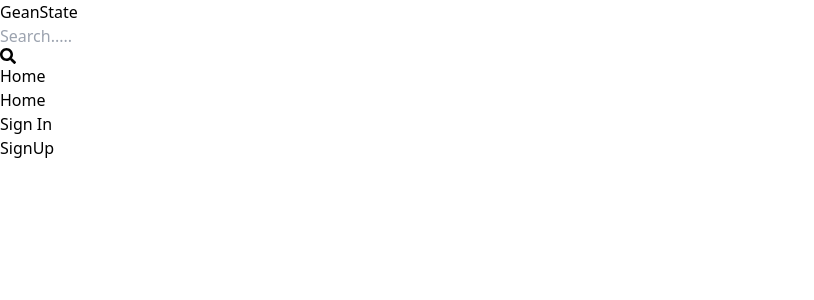
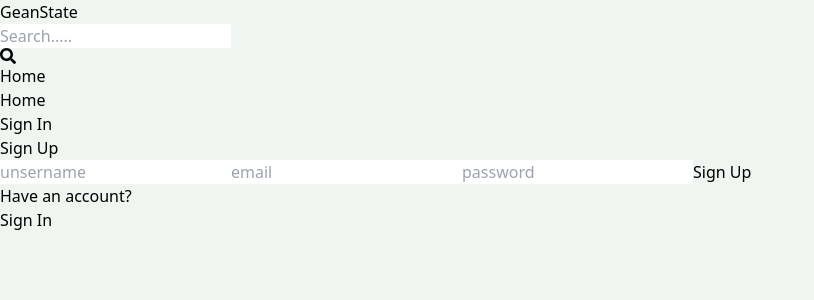
Before and after one commit to Gean2003/mern-state, a React (Vite) app in the folder client/: page /sign-up in a window 1280 px wide. Shown: the top 300 px of the page, without its empty margins (0-814 px from the left). Built offline with nearby package versions, Linux system fonts and the light colour scheme.

Commit message:
complete sign up page ui

```diff
--- a/client/src/index.css
+++ b/client/src/index.css
@@ -1,3 +1,7 @@
 @tailwind base;
 @tailwind components;
 @tailwind utilities;
+
+body{
+    background-color: rgb(241, 245, 241);
+}
--- a/client/src/pages/SignUp.jsx
+++ b/client/src/pages/SignUp.jsx
@@ -1,7 +1,27 @@
 import React from 'react'
+import { Link } from 'react-router-dom'
 
 export default function SignUp() {
   return (
-    <div>SignUp</div>
+    <div className='p-3 max-w-lg'>
+      <h1 className='text-3xl text-center font-semibold my-7'>Sign Up</h1>
+      <form className='flex flex-col gap-4'>
+        <input type="text" placeholder='unsername'
+        className='border p-3 rounded-lg ' id='username' />
+
+        <input type="email" placeholder='email'
+        className='border p-3 rounded-lg ' id='email' />
+
+        <input type="password" placeholder='password'
+        className='border p-3 rounded-lg ' id='password' />
+        <button className='bg-slate-700 text-white p-3 rounded-lg uppercase hover:opacity-95 disabled:opacity-80'>Sign Up</button>
+      </form>
+      <div className='flex gap-2 mt-5'>
+        <p>Have an account?</p>
+        <Link to={"/sign-in"}>
+          <span className='text-blue-700'>Sign In</span>
+        </Link>
+      </div>
+    </div>
   )
 }
```
